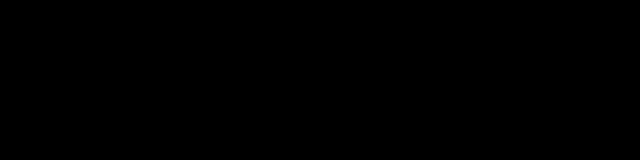
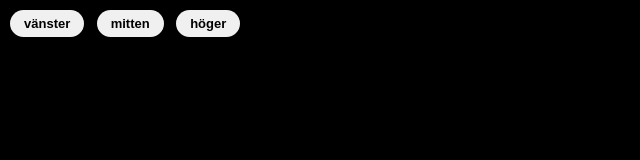
Before and after one commit to jonatanmodin2/juggler, a plain HTML site: page index.html in a window 1280 px wide. Shown: the whole page, without its empty margins (0-640 px from the left). Drawn offline with Linux system fonts and the light colour scheme.

Commit message:
Test buttons added

```diff
--- a/index.html
+++ b/index.html
@@ -12,6 +12,29 @@
       height: 100%;
       width: 100%;
       overflow: hidden;
+      font-family: 'Inter', sans-serif;
+    }
+    #controls {
+      position: absolute;
+      top: 10px;
+      left: 10px;
+      z-index: 10;
+    }
+    #controls button {
+      margin-right: 8px;
+      padding: 6px 14px;
+      font-size: 13px;
+      font-weight: 600;
+      cursor: pointer;
+      background-color: #f0f0f0;
+      color: black;
+      border: none;
+      border-radius: 999px;
+      backdrop-filter: blur(6px);
+      transition: background-color 0.2s ease, transform 0.2s ease;
+    }
+    #controls button:hover {
+      background-color: #e0e0e0;
     }
     video {
       position: absolute;
@@ -22,8 +45,14 @@
       max-height: 100%;
     }
   </style>
+  <link href="https://fonts.googleapis.com/css2?family=Inter:wght@400;600&display=swap" rel="stylesheet">
 </head>
 <body>
+  <div id="controls">
+    <button onclick="location.search='?id=1'">vänster</button>
+    <button onclick="location.search='?id=2'">mitten</button>
+    <button onclick="location.search='?id=3'">höger</button>
+  </div>
   <video id="video" autoplay muted loop playsinline></video>
 
   <script>
```
